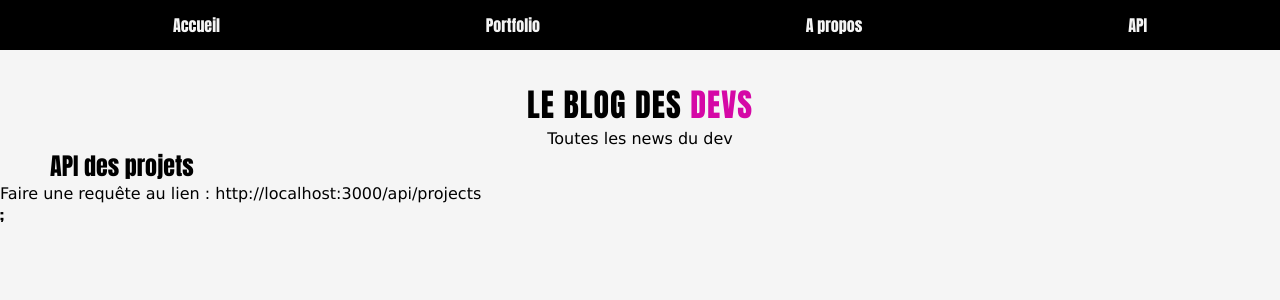
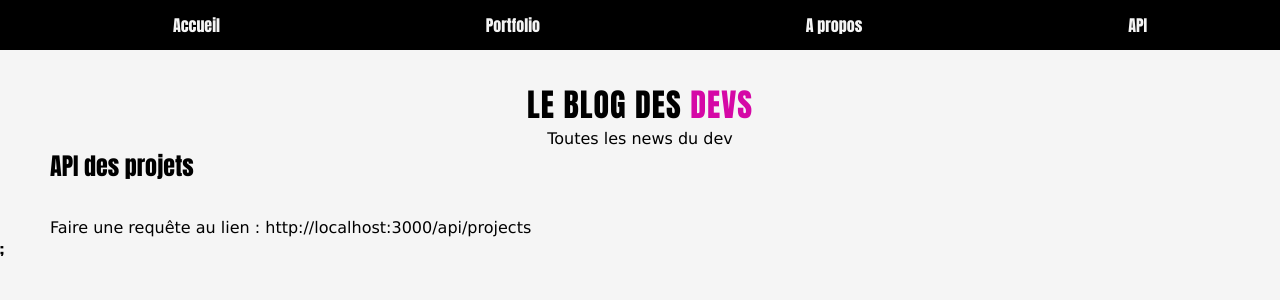
Before and after one commit to emericgautier/nextjs, a Next.js app: page /apiPage in a window 1280 px wide. Shown: the top 300 px of the page. Built offline with nearby package versions, Linux system fonts and the light colour scheme.

Commit message:
Update style

```diff
--- a/pages/apiPage.js
+++ b/pages/apiPage.js
@@ -1,9 +1,9 @@
 const apiPage = () => {
   return (
-    <div>
+    <div className="api">
       <h2>API des projets</h2>
-
-      <p>Faire une requête au lien : http://localhost:3000/api/projects</p>
+      <br />
+      <p> Faire une requête au lien : http://localhost:3000/api/projects</p>
     </div>
   );
 };
--- a/styles/index.scss
+++ b/styles/index.scss
@@ -156,3 +156,9 @@ h1 {
     width: 130px;
   }
 }
+.api {
+
+  p {
+    margin: 10px 50px 0;
+  }
+}
```
